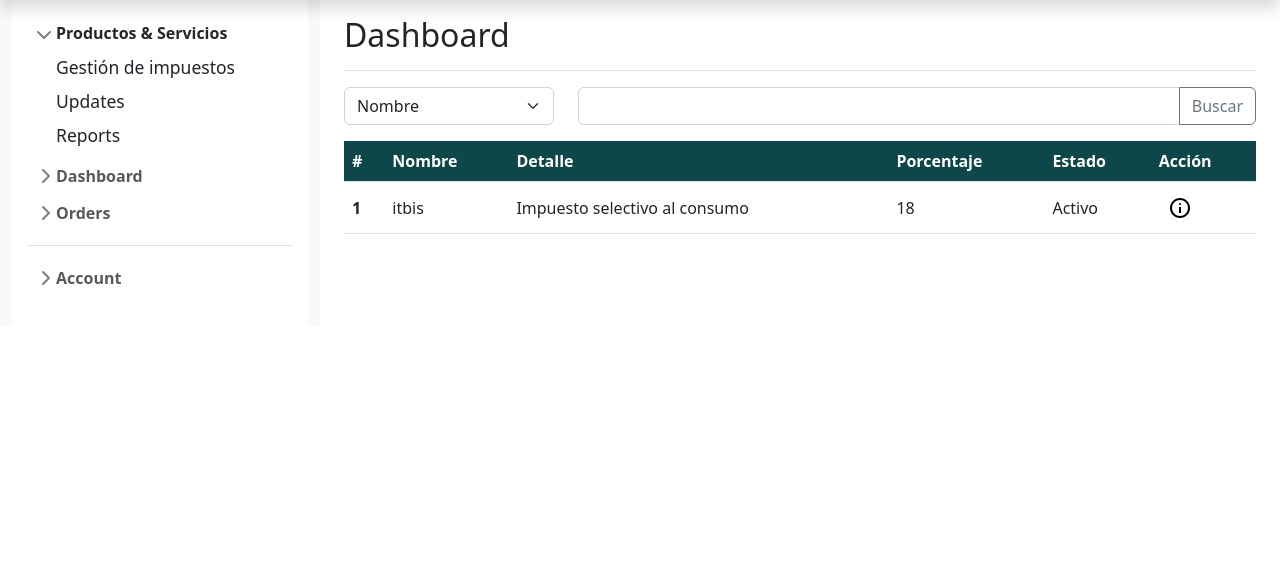
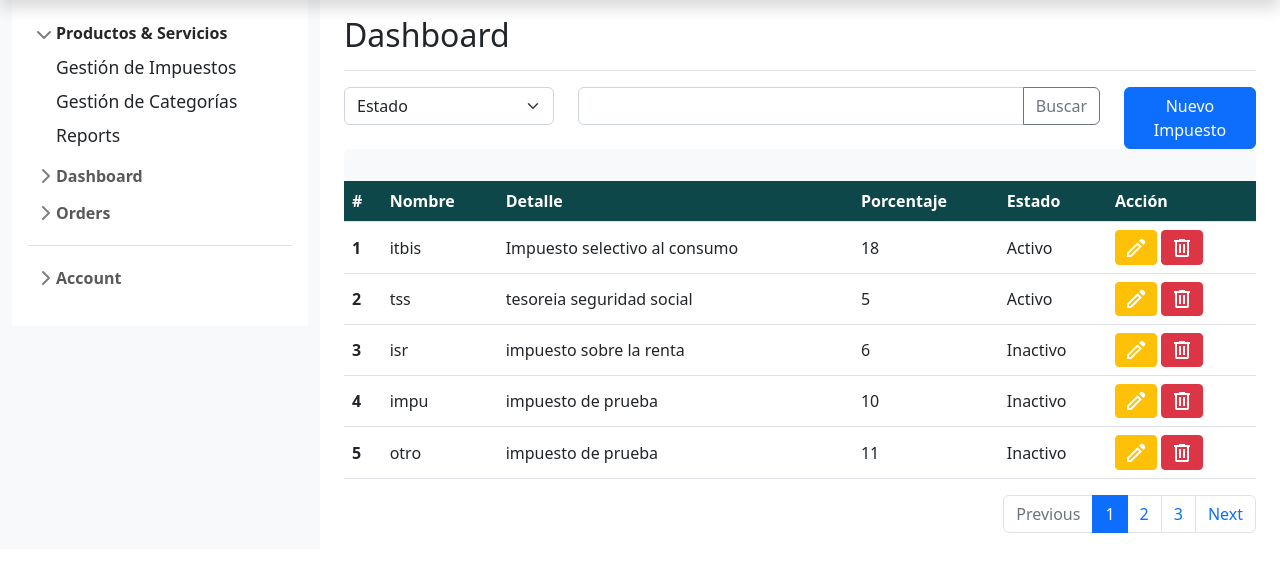
Before and after one commit to Maik-Jar/sycoweb, a Django app: page /product_and_services/gestion_impuestos/ in a window 1280 px wide. Shown: the part 46-618 px from the top of the page. Run offline with Django 4.2, Linux system fonts and the light colour scheme; a user stored in the database is signed in; data comes from the database, SQL or seed files in the repository; some libraries are stand-ins or nearby versions.

Commit message:
confeccion de formulario categoria

```diff
--- a/main/templates/base.html
+++ b/main/templates/base.html
@@ -35,8 +35,8 @@
                 </button>
                 <div class="collapse show" id="home-collapse">
                   <ul class="btn-toggle-nav list-unstyled fw-normal pb-1 small">
-                    <li><a href="{% url 'gestion impuestos'%}" class="link-dark d-inline-flex text-decoration-none rounded">Gestión de impuestos</a></li>
-                    <li><a href="#" class="link-dark d-inline-flex text-decoration-none rounded">Updates</a></li>
+                    <li><a href="{% url 'gestion impuestos'%}" class="link-dark d-inline-flex text-decoration-none rounded">Gestión de Impuestos</a></li>
+                    <li><a href="{% url 'gestion categorias' %}" class="link-dark d-inline-flex text-decoration-none rounded">Gestión de Categorías</a></li>
                     <li><a href="#" class="link-dark d-inline-flex text-decoration-none rounded">Reports</a></li>
                   </ul>
                 </div>
--- a/product_services_management/forms.py
+++ b/product_services_management/forms.py
@@ -26,10 +26,20 @@ class FormServicio(forms.ModelForm):
         model = Servicio
         fields = ['codigo', 'descripcion', 'precio']
 
-class FormCategoria(forms.ModelForm):
+class FormCrearCategoria(forms.ModelForm):
     class Meta:
-        model = Categoria
-        fields = ['descripcion', 'estado']
+        model= Categoria
+        fields= ['nombre']
+        widgets= {'nombre': forms.TextInput(attrs={'class':'form-control', 'placeholder':'Escriba el nombre de la categoria.'}),
+                  }
+
+class FormModificarCategoria(forms.ModelForm):
+    class Meta:
+        model= Categoria
+        fields= ['nombre', 'estado']
+        widgets= {'nombre': forms.TextInput(attrs={'class':'form-control', 'placeholder':'Escriba el nombre de la categoria.'}),
+                  'estado':forms.Select(attrs={'class':'form-select'}, choices=[(False, 'Inactivo'), (True, 'Activo')]),
+        }
 
 class FormProducto(forms.ModelForm):
     class Meta:
--- a/product_services_management/models.py
+++ b/product_services_management/models.py
@@ -24,7 +24,7 @@ class Servicio(models.Model):
     precio= models.DecimalField(max_digits=12, decimal_places=2)
 
 class Categoria(models.Model):
-    descripcion= models.CharField(max_length=20)
+    nombre= models.CharField(max_length=20)
     estado= models.BooleanField(default=True)
     creado= models.DateTimeField(auto_now_add=True)
     actualizado= models.DateTimeField(auto_now=True)
--- /dev/null
+++ b/product_services_management/templates/gestion_impuestos.html
@@ -0,0 +1,86 @@
+{% extends "base.html" %}
+
+{% load static %}
+
+{% block content %}
+
+    <div class="row">
+        <div class="col-md-3">
+            <select class="form-select" id="inputGroupSelect01">
+                {% for field in form %}
+                <option value="{{field.label}}" selected>{{field.label}}</option>
+                {% endfor %}
+            </select>
+        </div>
+        <div class="col-md-7">
+            <div class="input-group mb-3 ">
+                <input type="text" class="form-control" aria-label="Text input with dropdown button">
+                <button class="btn btn-outline-secondary" type="button" id="button-addon1">Buscar</button>
+            </div>
+        </div>
+        <div class="col-md-2">
+            <a class="btn btn-primary" href="{% url 'crear impuesto' %}">Nuevo Impuesto</a>
+        </div>
+    </div>
+    <table class="table table-hover align-middle">
+        <thead class="text-white" style="background-color: #0E4749;">
+            <tr>
+                <th scope="col">#</th>
+                <th scope="col">Nombre</th>
+                <th scope="col">Detalle</th>
+                <th scope="col"></th>
+                <th scope="col">Porcentaje</th>
+                <th scope="col">Estado</th>
+                <th scope="col">Acción</th>
+            </tr>
+        </thead>
+        <tbody>
+            <div data-bs-spy="scroll" data-bs-root-margin="0px 0px -40%" data-bs-smooth-scroll="true" class="scrollspy-example bg-light p-3 rounded-2">
+                {% for imp in impuestos %}
+                <tr>
+                    <th scope="row">{{imp.id}}</th>
+                    <td>{{imp.nombre}}</td>
+                    <td colspan="2">{{imp.detalle}}</td>
+                    <td>{{imp.porcentaje}}</td>
+                    <td>{% if imp.estado %}Activo{% else %}Inactivo{% endif %}</td>
+                    <td>
+                        <a class="btn btn-sm btn-warning" href="{% url 'modificar impuesto' imp.id %}" role="button">
+                            <svg xmlns="http://www.w3.org/2000/svg" height="24" width="24" style="fill:#FFF"><path d="M5 19h1.4l8.625-8.625-1.4-1.4L5 17.6ZM19.3 8.925l-4.25-4.2 1.4-1.4q.575-.575 1.413-.575.837 0 1.412.575l1.4 1.4q.575.575.6 1.388.025.812-.55 1.387ZM17.85 10.4 7.25 21H3v-4.25l10.6-10.6Zm-3.525-.725-.7-.7 1.4 1.4Z"/></svg>
+                        </a>
+                        <a class="btn btn-sm btn-danger" href="">
+                            <svg xmlns="http://www.w3.org/2000/svg" height="24" width="24" style="fill:#FFF"><path d="M7 21q-.825 0-1.412-.587Q5 19.825 5 19V6H4V4h5V3h6v1h5v2h-1v13q0 .825-.587 1.413Q17.825 21 17 21ZM17 6H7v13h10ZM9 17h2V8H9Zm4 0h2V8h-2ZM7 6v13Z"/></svg>
+                        </a>
+                    </td>
+                </tr>
+                {% endfor %}
+            </div>
+        </tbody>
+    </table>
+    <nav aria-label="Page navigation example">
+        <ul class="pagination justify-content-end">
+
+            <li class="page-item {% if not impuestos.has_previous %} disabled {% endif %}">
+                <a class="page-link" {% if impuestos.has_previous %} href="?page={{ impuestos.previous_page_number }}" {% endif %}>Previous</a>
+            </li>
+
+            {% for i in impuestos.paginator.page_range %}
+
+              {% if i == impuestos.number %}
+                  <li class="page-item active">
+                      <a class="page-link" href="#">{{ i }}</a>
+                  </li>
+              {% else %}
+                  <li class="page-item">
+                      <a class="page-link" href="?page={{ i }}">{{ i }}</a>
+                  </li>
+              {% endif %}
+
+          {% endfor %}
+
+          <li class="page-item {% if not impuestos.has_next %} disabled {% endif %}" >
+            <a class="page-link" {% if impuestos.has_next %} href="?page={{ impuestos.next_page_number }}" {% endif %}>Next</a>
+          </li>
+        </ul>
+      </nav>
+
+{% endblock %}
--- a/product_services_management/templates/tabla_impuestos.html
+++ /dev/null
@@ -1,53 +0,0 @@
-{% extends "base.html" %}
-
-{% load static %}
-
-{% block content %}
-    {% csrf_token%}
-    <div class="row">
-        <div class="col-md-3">
-            <select class="form-select" id="inputGroupSelect01">
-                <option value="1" selected>Nombre</option>
-                <option value="2">Detalle</option>
-                <option value="3">Estado</option>
-            </select>
-        </div>
-        <div class="col-md-9">
-            <div class="input-group mb-3 ">
-                <input type="text" class="form-control" aria-label="Text input with dropdown button">
-                <button class="btn btn-outline-secondary" type="button" id="button-addon1">Buscar</button>
-            </div>
-        </div>
-    </div>
-    <table class="table table-hover align-middle">
-        <thead class="text-white" style="background-color: #0E4749;">
-            <tr>
-                <th scope="col">#</th>
-                <th scope="col">Nombre</th>
-                <th scope="col">Detalle</th>
-                <th scope="col"></th>
-                <th scope="col">Porcentaje</th>
-                <th scope="col">Estado</th>
-                <th scope="col">Acción</th>
-            </tr>
-        </thead>
-        <tbody>
-            {% for imp in impuestos %}
-            <tr>
-                <th scope="row">{{imp.id}}</th>
-                <td>{{imp.nombre}}</td>
-                <td colspan="2">{{imp.detalle}}</td>
-                <td>{{imp.porcentaje}}</td>
-                <td>{% if imp.estado %}Activo{% else %}Inactivo{% endif %}</td>
-                <td>
-                    <a class="btn btn-sm" href="{% url 'modificar impuesto' imp.id %}" role="button">
-                        <svg xmlns="http://www.w3.org/2000/svg" height="24" width="24"><path d="M11 17h2v-6h-2Zm1-8q.425 0 .713-.288Q13 8.425 13 8t-.287-.713Q12.425 7 12 7t-.712.287Q11 7.575 11 8t.288.712Q11.575 9 12 9Zm0 13q-2.075 0-3.9-.788-1.825-.787-3.175-2.137-1.35-1.35-2.137-3.175Q2 14.075 2 12t.788-3.9q.787-1.825 2.137-3.175 1.35-1.35 3.175-2.138Q9.925 2 12 2t3.9.787q1.825.788 3.175 2.138 1.35 1.35 2.137 3.175Q22 9.925 22 12t-.788 3.9q-.787 1.825-2.137 3.175-1.35 1.35-3.175 2.137Q14.075 22 12 22Zm0-2q3.35 0 5.675-2.325Q20 15.35 20 12q0-3.35-2.325-5.675Q15.35 4 12 4 8.65 4 6.325 6.325 4 8.65 4 12q0 3.35 2.325 5.675Q8.65 20 12 20Zm0-8Z"/></svg>
-                    </a>
-                </td>
-            </tr>
-            {% endfor %}
-        </tbody>
-    </table>
-
-
-{% endblock %}
--- a/product_services_management/urls.py
+++ b/product_services_management/urls.py
@@ -2,7 +2,9 @@ from django.urls import path
 from . import views
 
 urlpatterns= [path('gestion_impuestos/', views.gestion_impuestos, name='gestion impuestos'),
-              path('crear_impuesto/', views.crear_impuesto, name='crear impuesto'),
+              path('gestion_impuestos/crear_impuesto/', views.crear_impuesto, name='crear impuesto'),
               path('gestion_impuestos/modificar_impuesto/<int:idimpuesto>/', views.modificar_impuesto, name='modificar impuesto'),
-
+              path('gestion_categorias/', views.gestion_categorias, name='gestion categorias'),
+              path('gestion_categorias/crear_categoria/', views.crear_categoria, name='crear categoria'),
+              path('gestion_categorias/modificar_categoria/<int:idcategoria>/', views.modificar_categoria, name='modificar categoria'),
 ]
--- a/product_services_management/views.py
+++ b/product_services_management/views.py
@@ -1,7 +1,8 @@
-from django.http import HttpResponse, JsonResponse
+from django.http import JsonResponse
 from django.shortcuts import render, get_object_or_404, redirect
-from .forms import FormCrearImpuesto, FormModificarImpuesto
-from .models import Impuesto
+from .forms import FormCrearImpuesto, FormModificarImpuesto, FormCrearCategoria, FormModificarCategoria
+from django.core.paginator import Paginator
+from .models import Impuesto, Categoria
 import json
 # Create your views here.
 
@@ -9,9 +10,28 @@ import json
 def gestion_impuestos(request):
 
     if request.method == 'GET':
-        impuestos = Impuesto.objects.all()
 
-        return render(request, 'tabla_impuestos.html', {'impuestos': impuestos})
+        impuestos= Paginator(Impuesto.objects.all(), 5)
+
+        if request.GET.get('page'):
+
+            page_number= request.GET.get('page')
+
+            impuesto_page= impuestos.get_page(page_number)
+
+            return render(request, 'gestion_impuestos.html',
+            {'impuestos': impuesto_page,
+            'form':FormModificarImpuesto}
+            )
+
+        else:
+
+            impuesto_page= impuestos.get_page(1)
+
+            return render(request, 'gestion_impuestos.html',
+            {'impuestos': impuesto_page,
+            'form':FormModificarImpuesto}
+            )
 
     else:
 
@@ -25,22 +45,32 @@ def gestion_impuestos(request):
 
             return JsonResponse({'data': data})
 
-
 def crear_impuesto(request):
 
     if request.method == 'GET':
 
-        return render(request, 'formulario_impuesto.html', {'form': FormCrearImpuesto})
+        return render(request, 'formulario_crear_impuesto.html', {'form': FormCrearImpuesto})
 
     else:
 
-        data_json_string = str(request.POST.get('json'))
+        formimpuesto = FormModificarImpuesto(request.POST)
 
-        json_file = json.loads(data_json_string)
+        if formimpuesto.is_valid():
+            impuesto= formimpuesto.save(commit= False)
+            impuesto.estado= True
+            impuesto.save()
+            return redirect('gestion impuestos')
 
-        if json_file['codigo'] == 1:
+            # return render(request, 'formulario_impuesto.html',
+            # {'form': formimpuesto,
+            # 'success':'El impuesto ha sido creado.'}
+            # )
 
-            pass
+        else:
+            return render(request, 'formulario_crear_impuesto.html',
+            {'form': formimpuesto,
+            'error':'Formulario invalido, no se ha podico crear el impuesto.'}
+            )
 
 def modificar_impuesto(request, idimpuesto):
 
@@ -50,7 +80,9 @@ def modificar_impuesto(request, idimpuesto):
 
         formimpuesto = FormModificarImpuesto(instance= impuesto)
 
-        return render(request, 'formulario_impuesto.html', {'form': formimpuesto})
+        return render(request, 'formulario_modificar_impuesto.html',
+        {'form': formimpuesto}
+        )
 
     else:
 
@@ -60,6 +92,95 @@ def modificar_impuesto(request, idimpuesto):
 
         if formimpuesto.is_valid():
             formimpuesto.save()
-            return redirect('gestion impuestos')
+            return render(request, 'formulario_modificar_impuesto.html',
+            {'form': formimpuesto,
+            'success':'El impuesto ha sido modificado.'}
+            )
         else:
-            return render(request, 'formulario_impuesto.html', {'form': formimpuesto, 'error':'Formulario invalido'})
+            return render(request, 'formulario_modificar_impuesto.html',
+            {'form': formimpuesto,
+            'error':'Formulario invalido, no se ha podico modificar el impuesto.'}
+            )
+
+def gestion_categorias(request):
+
+    if request.method == 'GET':
+
+        categoria= Paginator(Categoria.objects.all(), 5)
+
+        if request.GET.get('page'):
+
+            page_number= request.GET.get('page')
+
+            categoria_page= categoria.get_page(page_number)
+
+            return render(request, 'gestion_categorias.html',
+                            {'categorias': categoria_page,
+                             'form': FormCrearCategoria}
+                        )
+
+        else:
+
+            categoria_page= categoria.get_page(1)
+
+            return render(request, 'gestion_categorias.html',
+                            {'categorias': categoria_page,
+                             'form': FormCrearCategoria}
+                        )
+
+def crear_categoria(request):
+
+    if request.method == 'GET':
+
+        return render(request, 'formulario_crear_categoria.html', {'form':FormCrearCategoria} )
+
+    else:
+
+        formcategoria = FormCrearCategoria(request.POST)
+
+        if formcategoria.is_valid():
+            impuesto= formcategoria.save(commit= False)
+            impuesto.estado= True
+            impuesto.save()
+            return redirect('gestion categorias')
+
+            # return render(request, 'formulario_impuesto.html',
+            # {'form': formimpuesto,
+            # 'success':'El impuesto ha sido creado.'}
+            # )
+
+        else:
+            return render(request, 'formulario_crear_categoria.html',
+            {'form': formcategoria,
+            'error':'Formulario invalido, no se ha podico crear la categoria.'}
+            )
+
+def modificar_categoria(request, idcategoria):
+
+    if request.method == 'GET':
+
+        categoria= get_object_or_404(Categoria, pk= idcategoria)
+
+        formcategoria = FormModificarCategoria(instance= categoria)
+
+        return render(request, 'formulario_modificar_categoria.html',
+        {'form': formcategoria}
+        )
+
+    else:
+
+        categoria= get_object_or_404(Categoria, pk= idcategoria)
+
+        formcategoria = FormModificarCategoria(request.POST, instance= categoria)
+
+        if formcategoria.is_valid():
+            formcategoria.save()
+            return render(request, 'formulario_modificar_categoria.html',
+            {'form': formcategoria,
+            'success':'La Categoria ha sido modificada.'}
+            )
+        else:
+            return render(request, 'formulario_modificar_categoria.html',
+            {'form': formcategoria,
+            'error':'Formulario invalido, no se ha podico modificar la categoria.'}
+            )
```
Also changed, not shown: product_services_management/templates/formulario_crear_categoria.html (added, +55 -0 lines), product_services_management/templates/formulario_crear_impuesto.html (renamed from product_services_management/templates/formulario_impuesto.html, +9 -5 lines), product_services_management/templates/formulario_modificar_categoria.html (added, +55 -0 lines), product_services_management/templates/formulario_modificar_impuesto.html (added, +55 -0 lines), product_services_management/templates/gestion_categorias.html (added, +83 -0 lines), db.sqlite3, product_services_management/migrations/0004_rename_descripcion_categoria_nombre.py (added).
